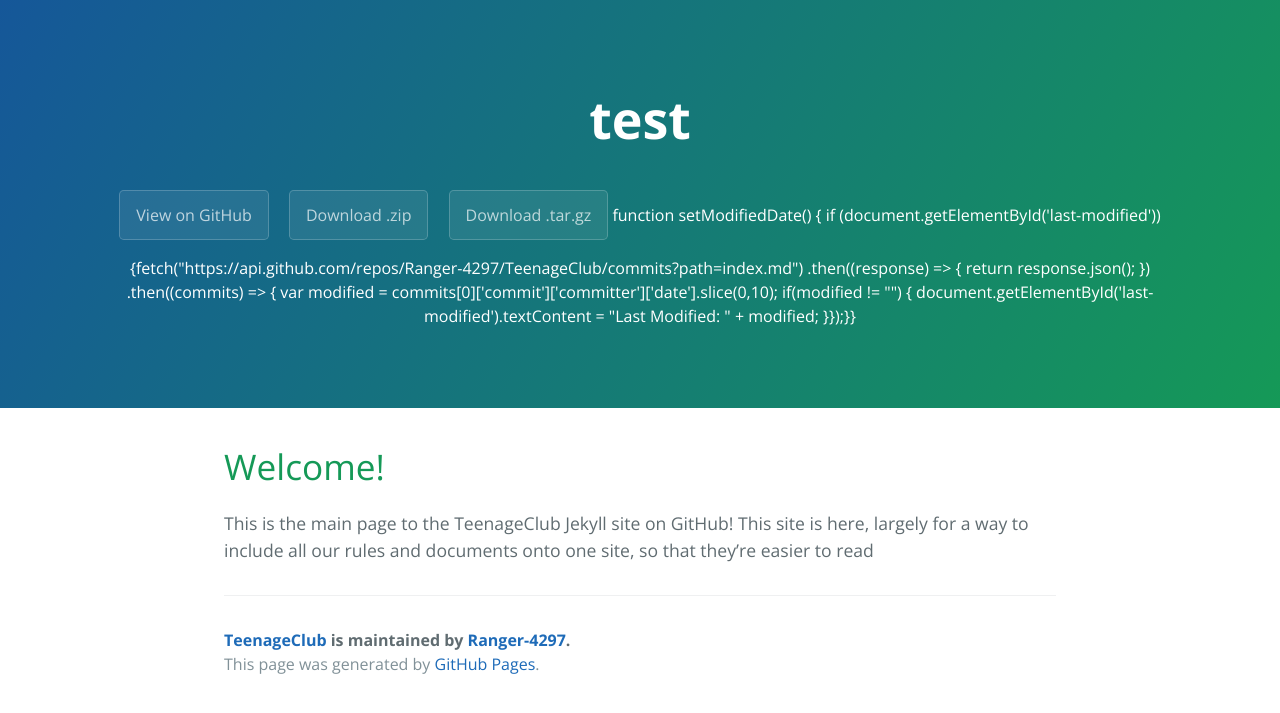
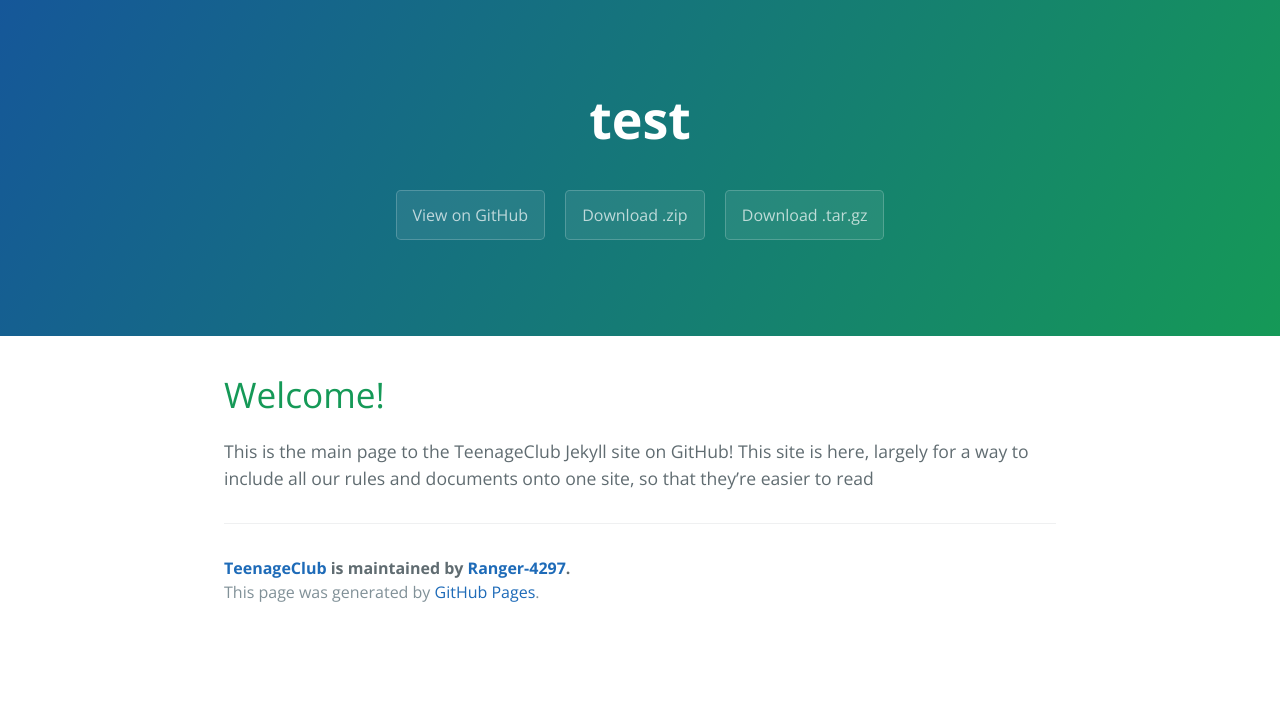
Before and after one commit to Ranger-4297/TeenageClub, a Jekyll site: the page built from index.md, in a window 1280 px wide. Shown: the top 713 px of the page. Built offline with Jekyll 4.4.1, drawn with Linux system fonts in a browser that asks for light colours; the repository's description, which GitHub fills in, is left out; part of the change alters nothing that is shown.

Commit message:
Last updated

```diff
--- a/_layouts/default.html
+++ b/_layouts/default.html
@@ -11,6 +11,30 @@
     <meta name="apple-mobile-web-app-status-bar-style" content="black-translucent">
     <link rel="stylesheet" href="{{ '/assets/css/style.css?v=' | append: site.github.build_revision | relative_url }}">
     {% include head-custom.html %}
+    <script type="text/javascript">
+    function setAccessedDate() {
+      if (document.getElementById('accessed-on')) {
+        var now = new Date();
+        var months = ['Jan', 'Feb', 'Mar', 'Apr', 'May', 'Jun', 'Jul', 'Aug', 'Sep', 'Oct', 'Nov', 'Dec'];
+        var formattedDate = now.getDate().padStart(2, '0') + " " + months[now.getMonth()] + " " + now.getFullYear();
+        document.getElementById('accessed-on').textContent = " (accessed " + formattedDate + ")";
+      }
+    }
+    function setModifiedDate() {
+      if (document.getElementById('last-modified')) {
+        fetch("https://api.github.com/repos/{{ site.github.owner_name }}/{{ site.github.repository_name }}/commits?path={{ page.path }}")
+          .then((response) => {
+            return response.json();
+          })
+          .then((commits) => {
+            var modified = commits[0]['commit']['committer']['date'].slice(0, 10);
+            if (modified != "{{ page.date | date: " % Y -% m -% d" }}") {
+          document.getElementById('last-modified').textContent = "Last Modified: " + modified;
+        }
+      });
+    }
+      }
+  </script>
   </head>
   <body>
     <a id="skip-to-content" href="#content">Skip to the content.</a>
@@ -23,13 +47,6 @@
         <a href="{{ site.github.zip_url }}" class="btn">Download .zip</a>
         <a href="{{ site.github.tar_url }}" class="btn">Download .tar.gz</a>
       {% endif %}
-      function setModifiedDate() {
-      if (document.getElementById('last-modified')) {fetch("https://api.github.com/repos/{{ site.github.owner_name }}/{{ site.github.repository_name }}/commits?path={{page.path }}")
-      .then((response) => {
-      return response.json();
-      })
-      .then((commits) => { var modified = commits[0]['commit']['committer']['date'].slice(0,10); if(modified != "{{ page.date | date: "%Y-%m-%d" }}") { document.getElementById('last-modified').textContent = "Last Modified: " + modified;
-      }});}}
     </header>
 
     <main id="content" class="main-content" role="main">
```
